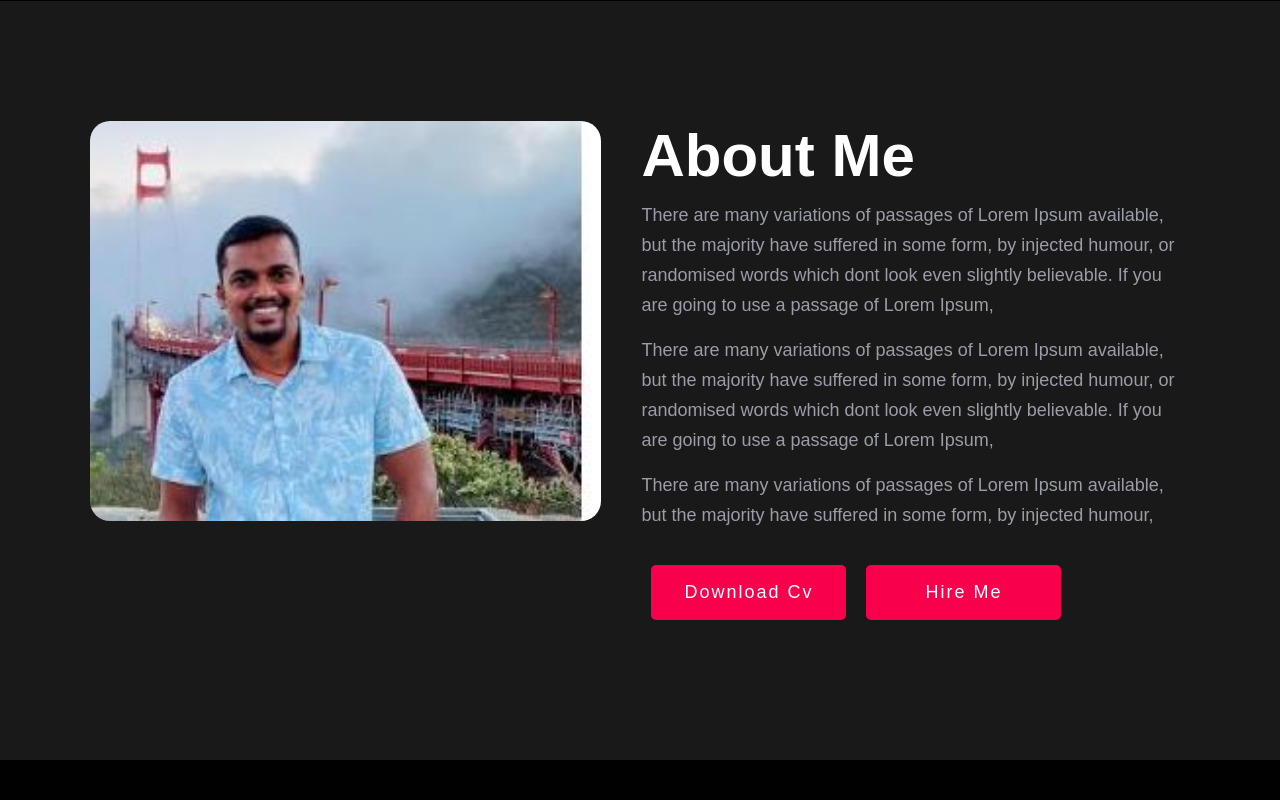
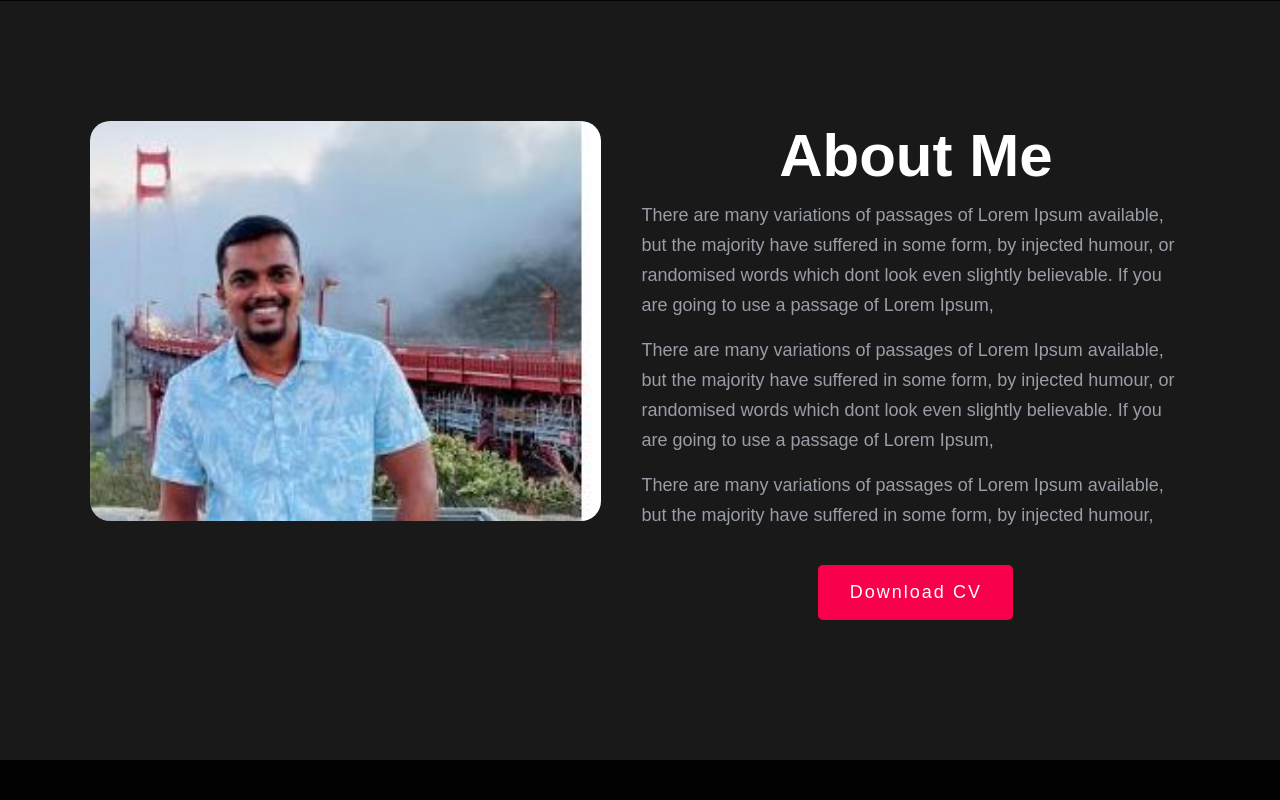
Before and after one commit to mohandand/My_Portfolio, a React (Create React App) app: page / in a window 1280 px wide. Shown: the part 580-1380 px from the top of the page. Built offline with nearby package versions, Linux system fonts and the light colour scheme.

Commit message:
Updated Code for My Portfoio roject

```diff
--- a/src/App.css
+++ b/src/App.css
@@ -41,6 +41,7 @@ p{
 }
 .align__items__center{
   align-items: center;
+  justify-content: center;
 }
 .justify__content__center{
   justify-content: center;
--- a/src/components/About/About.css
+++ b/src/components/About/About.css
@@ -8,7 +8,7 @@ img.about__img{
 h1.about__heading{
     margin-bottom: 10px;
     font-weight: 700;
-    text-align: start;
+    text-align: center;
     font-family: Montserrat,sans-serif;
     font-size: 60px;
 }
--- a/src/components/About/About.js
+++ b/src/components/About/About.js
@@ -35,11 +35,11 @@ function About() {
               </p>
               <div className="about__button d__flex align__items__center">
                 <a href="#">
-                  <button className="about btn pointer">Download Cv</button>
+                  <button className="about btn pointer">Download CV</button>
                 </a>
-                <a href="#">
+                {/* <a href="#">
                   <button className="about btn pointer">Hire Me</button>
-                </a>
+                </a> */}
               </div>
             </div>
           </div>
--- a/src/components/Home/Home.css
+++ b/src/components/Home/Home.css
@@ -63,7 +63,7 @@ ul.sidebar.d__flex {
     background: #010101;
     justify-content: center;
     width: 200px;
-    top: -28%;
+    top: -27%;
     flex-direction: column;
 }
 li.sideNavbar{
```
